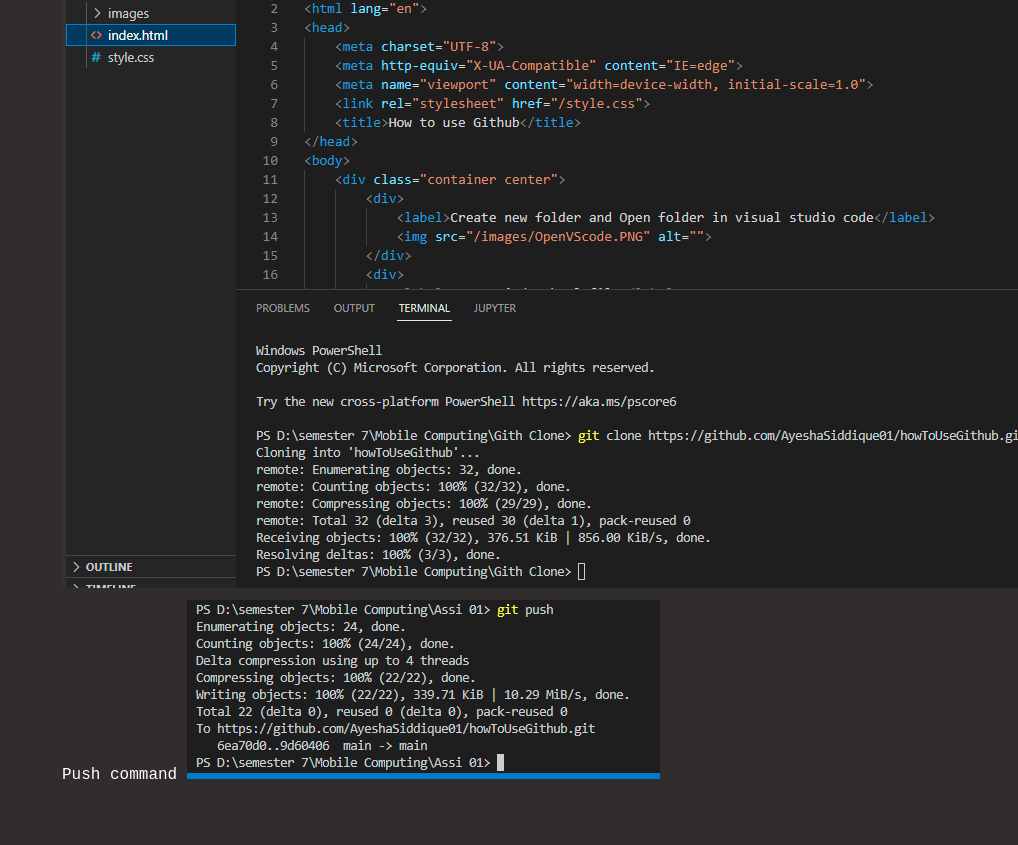
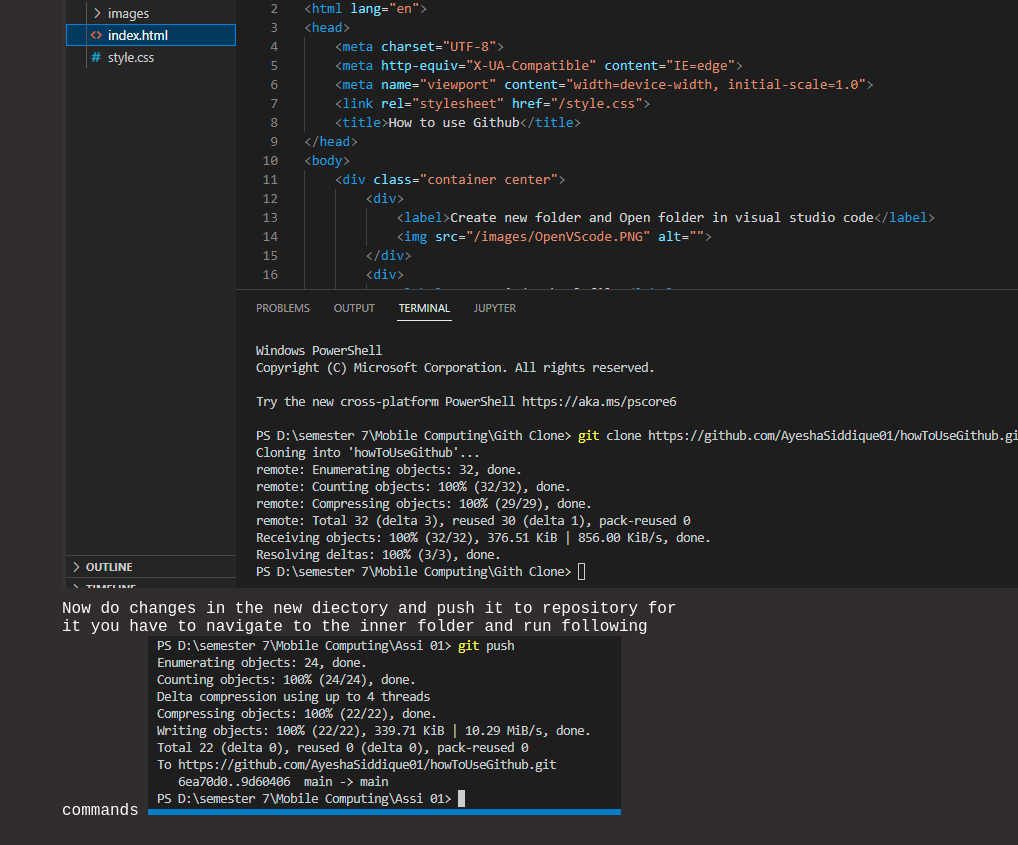
Before and after one commit to AyeshaSiddique01/howToUseGithub, a plain HTML site: page index.html in a window 1280 px wide. Shown: the part 3922-4767 px from the top of the page, without its empty margins (262-1280 px from the left). Before the commit the page ends 4731 px from the top, so only its background shows below. Drawn offline with Linux system fonts and the light colour scheme.

Commit message:
Changes in new directory

```diff
--- a/index.html
+++ b/index.html
@@ -77,7 +77,8 @@
             <img src="/images/Git-Clone.PNG" alt="">
         </div>
         <div>
-            <label>Push command</label>
+            <label>Now do changes in the new diectory and push it to repository
+                for it you have to navigate to the inner folder and run following commands</label>
             <img src="/images/push.PNG" alt="">
         </div>
     </div>
```
